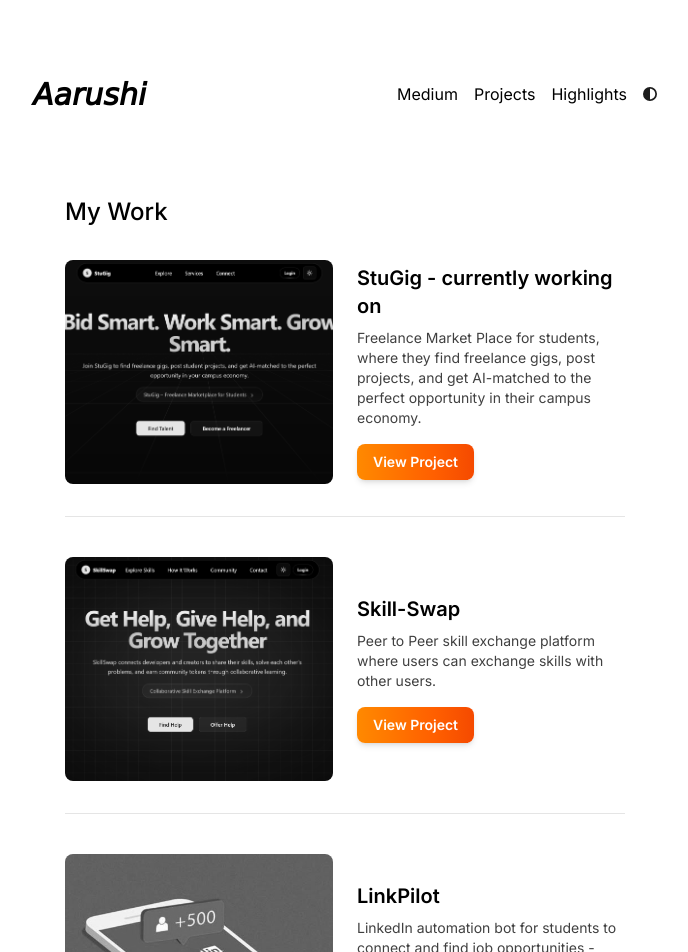
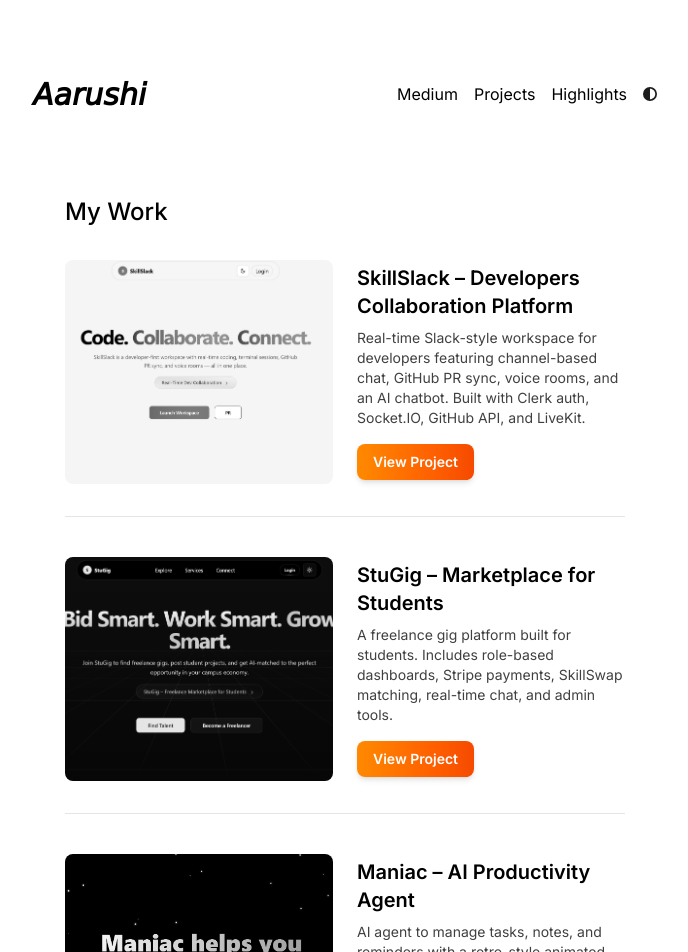
Before and after one commit to AarushiDaksh/aarushi-portfolio, a Next.js app: page /projects in a window 1280 px wide. Shown: the top 952 px of the page, without its empty margins (295-983 px from the left). Built offline with nearby package versions, Linux system fonts and the light colour scheme.

Commit message:
projects added

```diff
--- /dev/null
+++ b/app/components/PlasmaWave.tsx
@@ -0,0 +1,10 @@
+"use client";
+import "./plasma.css";
+
+export default function PlasmaWave() {
+  return (
+    <div className="fixed inset-0 -z-10 overflow-hidden">
+      <div className="absolute w-full h-full plasma-animation" />
+    </div>
+  );
+}
--- /dev/null
+++ b/app/components/RetroGrid.tsx
@@ -0,0 +1,8 @@
+// components/RetroGrid.tsx
+export default function RetroGrid() {
+  return (
+    <div className="fixed inset-0 -z-10 bg-yellow-50">
+      <div className="w-full h-full bg-[linear-gradient(to_right,#facc15_1px,transparent_1px),linear-gradient(to_bottom,#facc15_1px,transparent_1px)] [background-size:40px_40px] opacity-30"></div>
+    </div>
+  );
+}
--- /dev/null
+++ b/app/components/plasma.css
@@ -0,0 +1,21 @@
+.plasma-animation {
+  background: radial-gradient(circle at top left, #f43d68, #7928ca, #2afadf);
+  filter: blur(100px);
+  opacity: 0.3;
+  animation: plasma 15s ease-in-out infinite;
+  width: 100%;
+  height: 100%;
+  position: absolute;
+}
+
+@keyframes plasma {
+  0% {
+    transform: scale(1) translateY(0) rotate(0deg);
+  }
+  50% {
+    transform: scale(1.2) translateY(-40px) rotate(180deg);
+  }
+  100% {
+    transform: scale(1) translateY(0) rotate(360deg);
+  }
+}
--- a/app/page.tsx
+++ b/app/page.tsx
@@ -1,9 +1,14 @@
 import Image from "next/image";
 import { socialLinks } from "./lib/config";
+import "./globals.css";
+import PlasmaWave from "./components/PlasmaWave";
+import RetroGrid from "./components/RetroGrid"; // ⬅️ NEW
 
 export default function Page() {
   return (
     <>
+
+
       <section>
         <a href={socialLinks.twitter} target="_blank" rel="noopener noreferrer">
           <div className="group w-fit mx-auto sm:float-right sm:ml-6 sm:mb-6 lg:mt-4 mb-10 transition-transform duration-300 hover:scale-105">
--- a/app/projects/project-data.tsx
+++ b/app/projects/project-data.tsx
@@ -1,6 +1,6 @@
 export interface Project {
   title: string;
-  year: number;
+  year?: number;
   description: string;
   url: string;
   image: string;
@@ -8,20 +8,28 @@ export interface Project {
 
 export const projects: Project[] = [
   {
-    title: "StuGig - currently working on",
+    title: "SkillSlack – Developers Collaboration Platform",
     year: 2025,
     description:
-      "Freelance Market Place for students, where they find freelance gigs, post projects, and get AI-matched to the perfect opportunity in their campus economy.",
-    url: "https://stu-gig.vercel.app/",
-    image: "/photos/StuGig.png",
+      "Real-time Slack-style workspace for developers featuring channel-based chat, GitHub PR sync, voice rooms, and an AI chatbot. Built with Clerk auth, Socket.IO, GitHub API, and LiveKit.",
+    image: "/photos/slack.png",
+    url: "https://skillslack.vercel.app",
   },
   {
-    title: "Skill-Swap",
+    title: "StuGig – Marketplace for Students",
     year: 2025,
     description:
-      "Peer to Peer skill exchange platform where users can exchange skills with other users.",
-    url: "https://skill-swap-fawn.vercel.app/",
-    image: "/photos/SkillSwap.png",
+      "A freelance gig platform built for students. Includes role-based dashboards, Stripe payments, SkillSwap matching, real-time chat, and admin tools.",
+    image: "/photos/StuGig.png",
+    url: "https://stugig.vercel.app",
+  },
+  {
+    title: "Maniac – AI Productivity Agent",
+    year: 2025,
+    description:
+      "AI agent to manage tasks, notes, and reminders with a retro-style animated timer and motivational feedback. Supports session logs, alerts, and smooth UX.",
+    image: "/photos/maniac.png",
+    url: "https://maniac-ten.vercel.app",
   },
   {
     title: "LinkPilot",
@@ -71,4 +79,3 @@ export const projects: Project[] = [
     image: "/photos/3Js.png",
   },
 ];
-// export projects array
```
Also changed, not shown: app/globals.css (line endings or trailing spaces), public/photos/maniac.png (added), public/photos/slack.png (added). Lines whose indentation alone changed are shown as unchanged.
